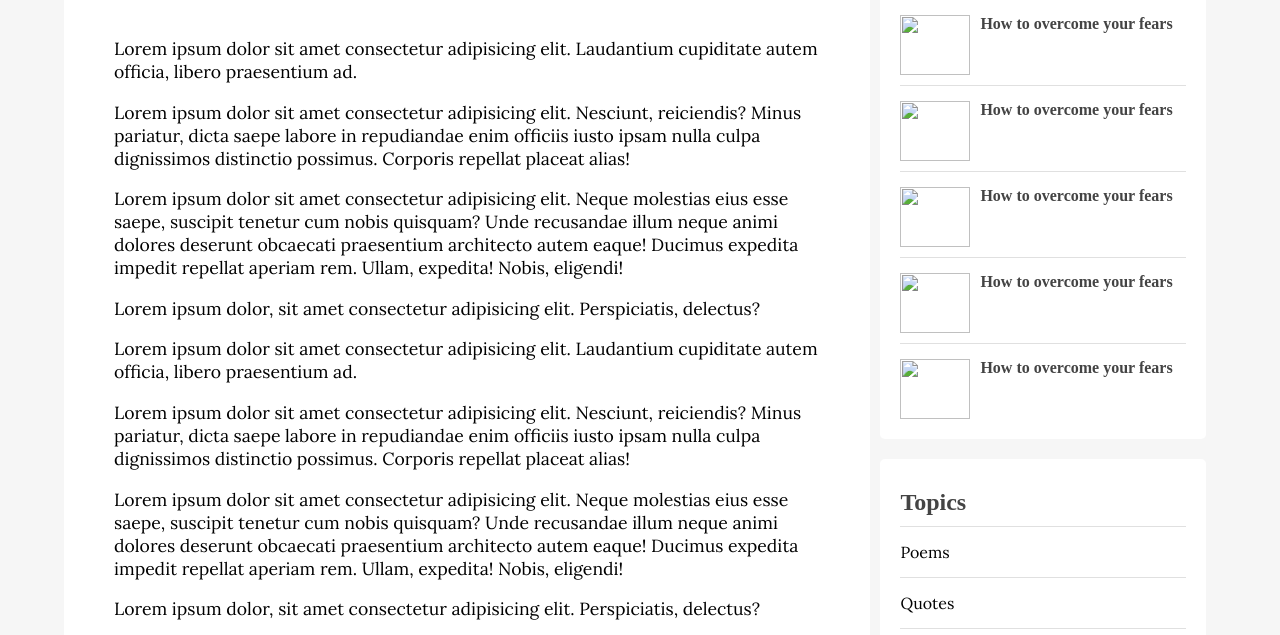
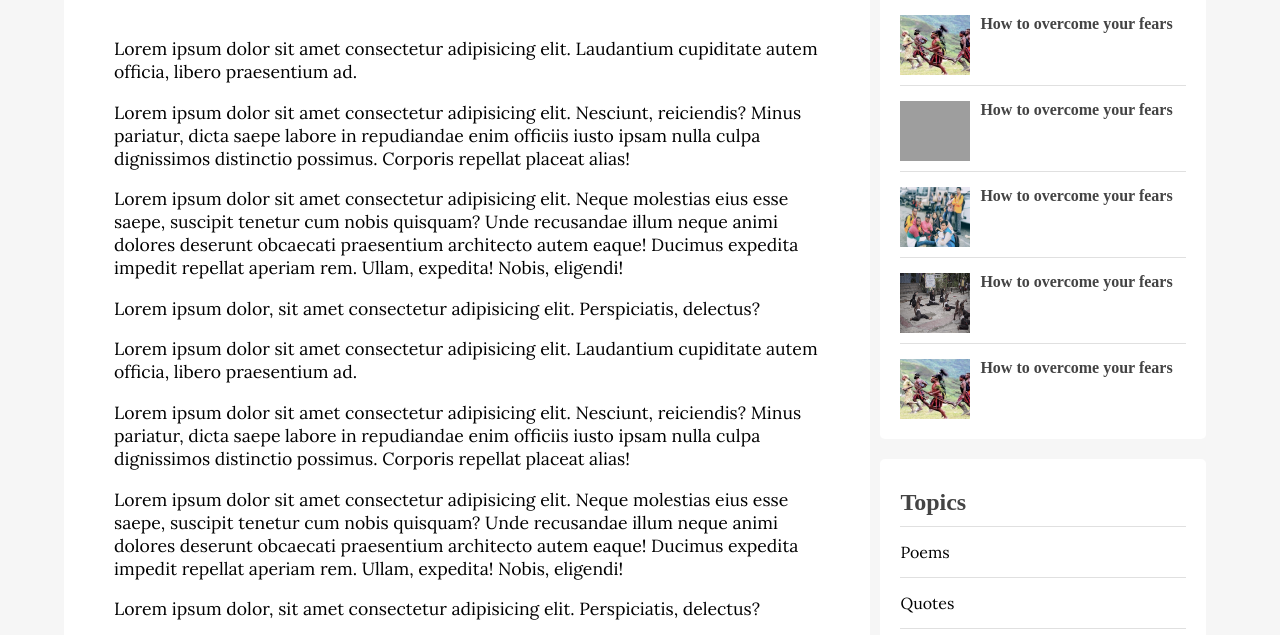
Before and after one commit to anjastabuni/my-blog-VI, a plain HTML site: page single.html in a window 1280 px wide. Shown: the part 164-799 px from the top of the page. Drawn offline with nearby package versions, Linux system fonts and the light colour scheme; the site is published under a folder, as on GitHub Pages, so addresses that start at the root find nothing; a web font is replaced by a local one.

Commit message:
Update single.html

```diff
--- a/single.html
+++ b/single.html
@@ -120,31 +120,31 @@
           <div class="section popular">
             <h2 class="section-title">Popular</h2>
             <div class="post clearfix">
-              <img src="/assets/images/blog-1.jpg" alt="" />
+              <img src="./assets/images/blog-1.jpg" alt="" />
               <a href="" class="title">
                 <h4>How to overcome your fears</h4>
               </a>
             </div>
             <div class="post clearfix">
-              <img src="/assets/images/cenderawasi.jpg" alt="" />
+              <img src="./assets/images/cenderawasi.jpg" alt="" />
               <a href="" class="title">
                 <h4>How to overcome your fears</h4>
               </a>
             </div>
             <div class="post clearfix">
-              <img src="/assets/images/mhs.jpeg" alt="" />
+              <img src="./assets/images/mhs.jpeg" alt="" />
               <a href="" class="title">
                 <h4>How to overcome your fears</h4>
               </a>
             </div>
             <div class="post clearfix">
-              <img src="/assets/images/seni.jpeg" alt="" />
+              <img src="./assets/images/seni.jpeg" alt="" />
               <a href="" class="title">
                 <h4>How to overcome your fears</h4>
               </a>
             </div>
             <div class="post clearfix">
-              <img src="/assets/images/blog-1.jpg" alt="" />
+              <img src="./assets/images/blog-1.jpg" alt="" />
               <a href="" class="title">
                 <h4>How to overcome your fears</h4>
               </a>
```
